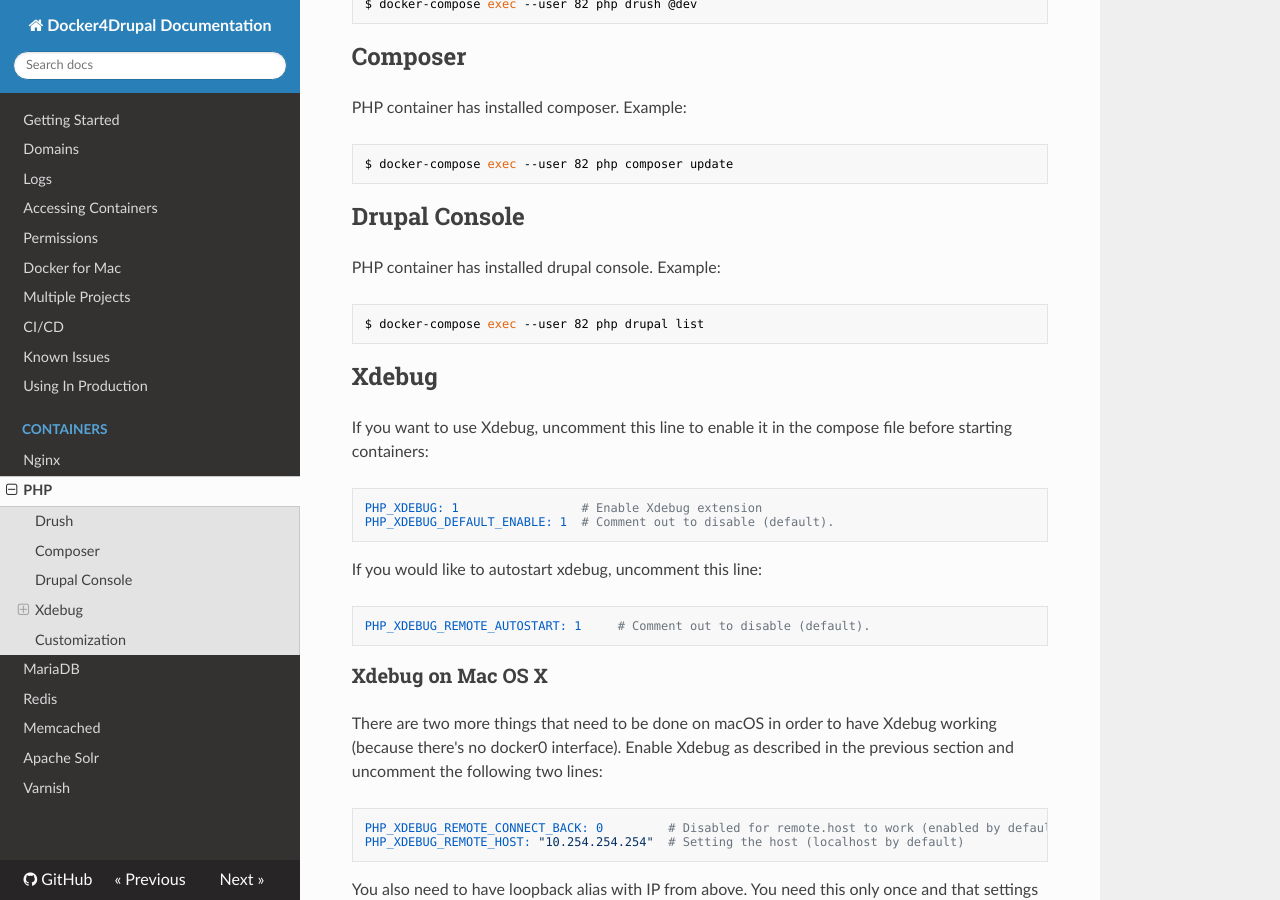
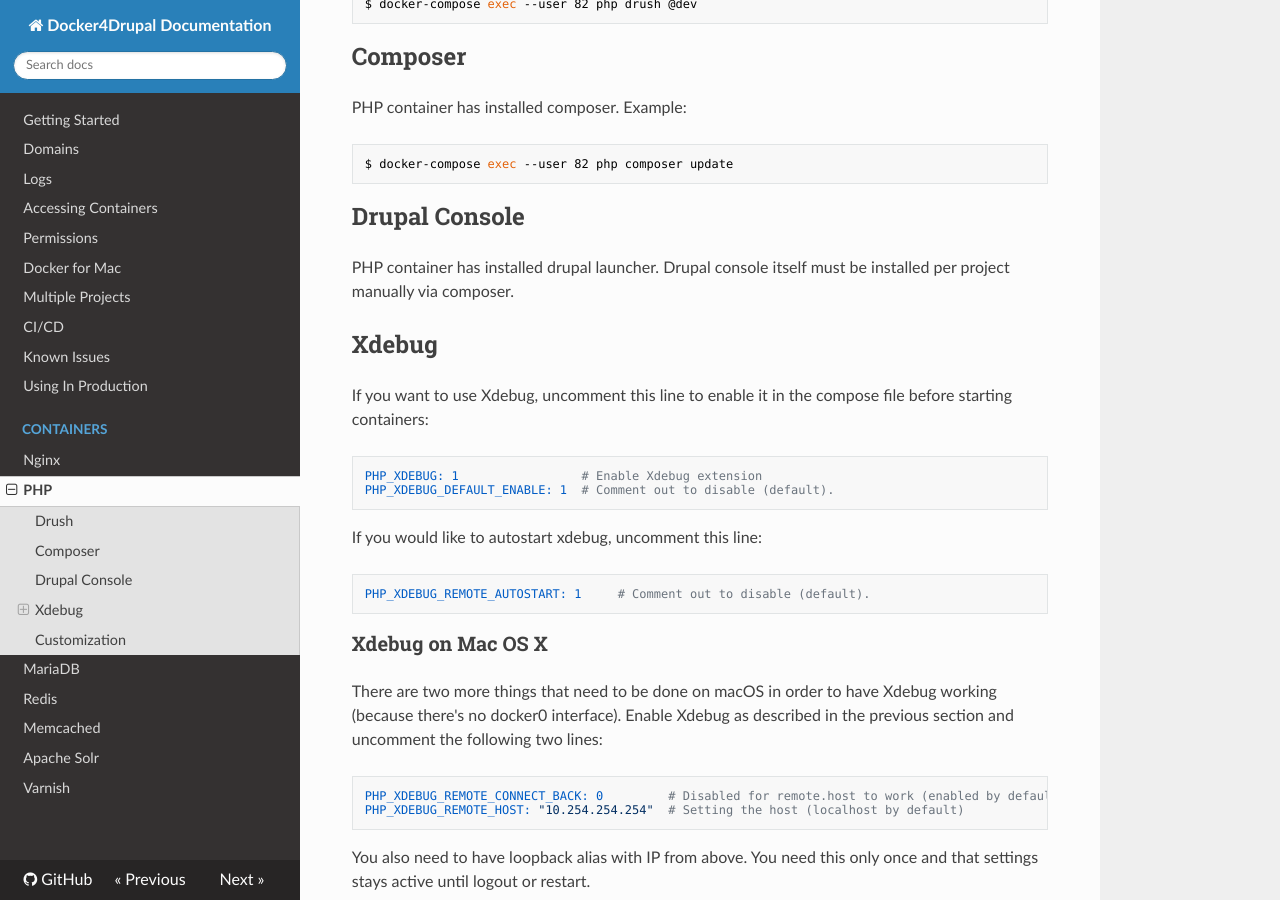
Before and after one commit to wodby/docker4drupal, an MkDocs documentation site: the page built from docs/containers/php.md, in a window 1280 px wide and 900 px high, scrolled down 456 px. Built offline with MkDocs 1.6.1, drawn with Linux system fonts in a browser that asks for light colours; nearby versions of some CDN libraries; old or Windows-style settings are respelled for this version of MkDocs.

Commit message:
Update drupal console description

````diff
--- a/docs/containers/php.md
+++ b/docs/containers/php.md
@@ -23,10 +23,7 @@
 
 ## Drupal Console
 
-PHP container has installed drupal console. Example:
-```bash
-$ docker-compose exec --user 82 php drupal list
-```
+PHP container has installed drupal launcher. Drupal console itself must be installed per project manually via composer.
 
 ## Xdebug
 
````
